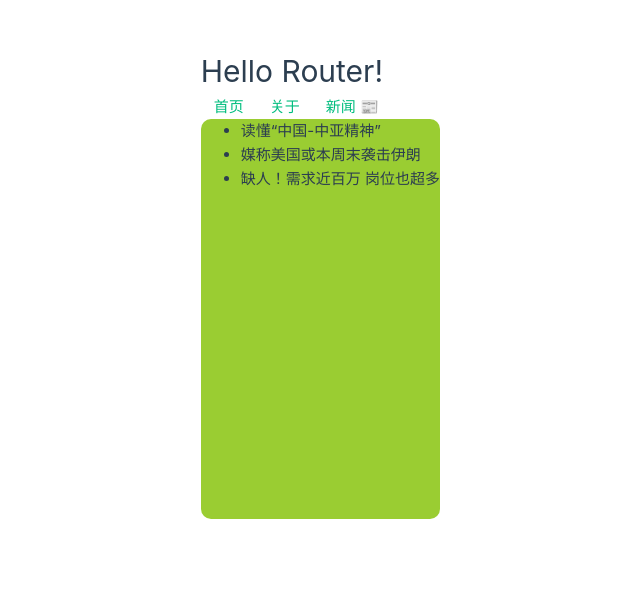
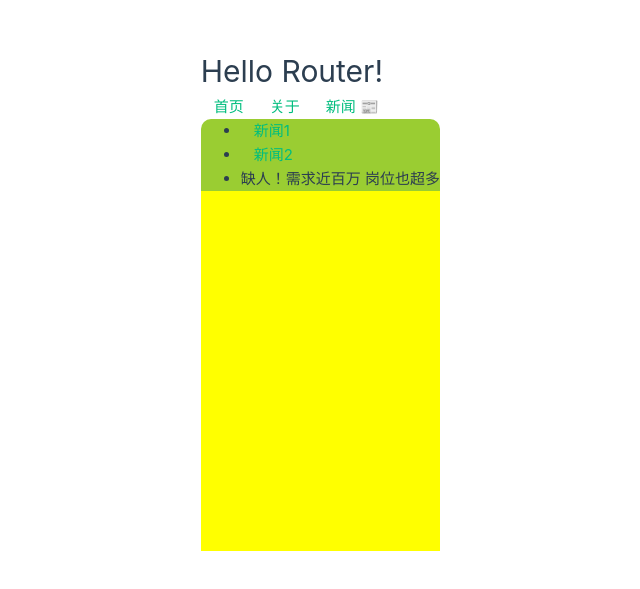
Before and after one commit to AutumnWind012/vue3-starter-loulan, a Vue app: page /#/news in a window 1280 px wide. Shown: the part 117-706 px from the top of the page, without its empty margins (200-840 px from the left). Built offline with nearby package versions, Linux system fonts and the light colour scheme; the HTML template or start-up script is replaced by a standard one.

Commit message:
路由嵌套和路由传参 P12

```diff
--- a/src/pages/AboutPage.vue
+++ b/src/pages/AboutPage.vue
@@ -2,4 +2,4 @@
   关于页
 </template>
 
-<script lang="ts"></script>
+<script setup lang="ts"></script>
--- /dev/null
+++ b/src/pages/NewsDetail.vue
@@ -0,0 +1,12 @@
+<template>
+  <p>ID: {{ params.id }}</p>
+  <p>标题：{{ params.title }}</p>
+  <p>内容：{{ params.content }}<br></p>
+</template>
+
+<script setup lang="ts">
+import { toRef } from 'vue';
+import { useRoute } from 'vue-router';
+const route = useRoute();
+const params = toRef(route, 'params');
+</script>
--- /dev/null
+++ b/src/pages/NewsDetail1.vue
@@ -0,0 +1,19 @@
+<template>
+  <p>ID: 1</p>
+  <p>标题：和睦与团结就是幸福与财富</p>
+  <p>
+    内容：<br>草原上的天，云卷云舒宛若流动的画卷。斗转星移，古道驼铃穿越了千年时光，激荡起新时代的友谊交响。伊希姆河畔的阿斯塔纳，盛夏花香沁人心脾。迎着正午阳光，习近平主席走出专机舱门。“非常欢迎您再次来到哈萨克斯坦！”老朋友托卡耶夫总统热情迎接，亲切的中文问候，传递着宾至如归的温暖。6月16日至18日，中国特色大国外交的指针指向新一轮“中国—中亚时间”。从千年古都西安到草原明珠阿斯塔纳，中国—中亚峰会第一次走进中亚。
+  </p>
+
+  <div class="news-content">
+  </div>
+</template>
+
+<script setup lang="ts"></script>
+
+<style>
+.news-content {
+  background-color: yellow;
+  height: 90%;
+}
+</style>
--- a/src/pages/NewsPage.vue
+++ b/src/pages/NewsPage.vue
@@ -1,9 +1,30 @@
 <template>
   <ul>
-    <li>读懂“中国-中亚精神”</li>
-    <li>媒称美国或本周末袭击伊朗</li>
+    <li v-for="news in newsList" :key="news.id">
+      <router-link :to="`/news/details/${news.id}/${news.title}/${news.content}`">
+        {{ news.title }}
+      </router-link>
+    </li>
     <li>缺人！需求近百万 岗位也超多</li>
   </ul>
+  <div class="news-content">
+    <router-view></router-view>
+  </div>
 </template>
 
-<script setup lang="ts"></script>
+<script setup lang="ts">
+import { ref } from 'vue';
+
+const newsList = ref([
+  {id: '1', title: '新闻1', content:'中亚峰会'},
+  {id: '2', title: '新闻2', content:'伊以冲突'}
+]);
+
+</script>
+
+<style>
+.news-content {
+  background-color: yellow;
+  height: 90%;
+}
+</style>
```
Also changed, not shown: src/main.ts (+7 -1 lines), src/pages/NewsDetail2.vue (added, +7 -0 lines).
